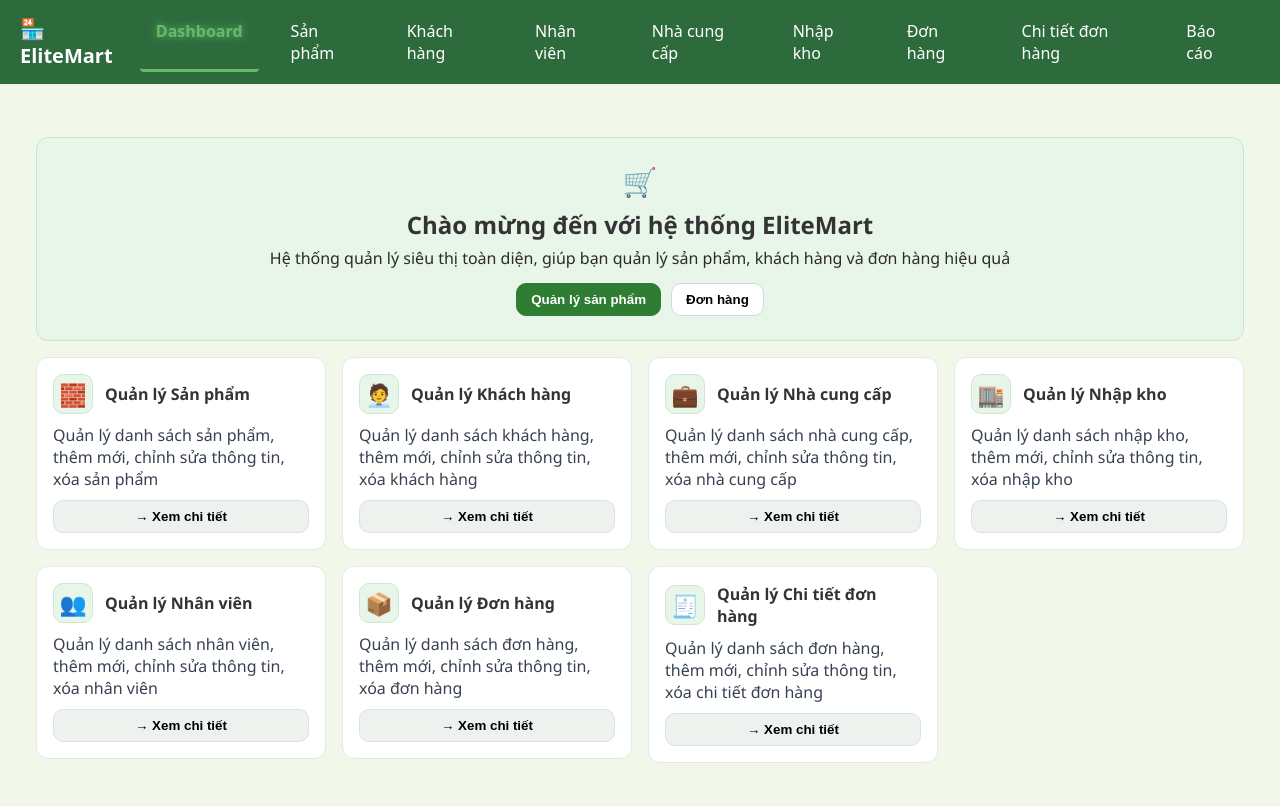
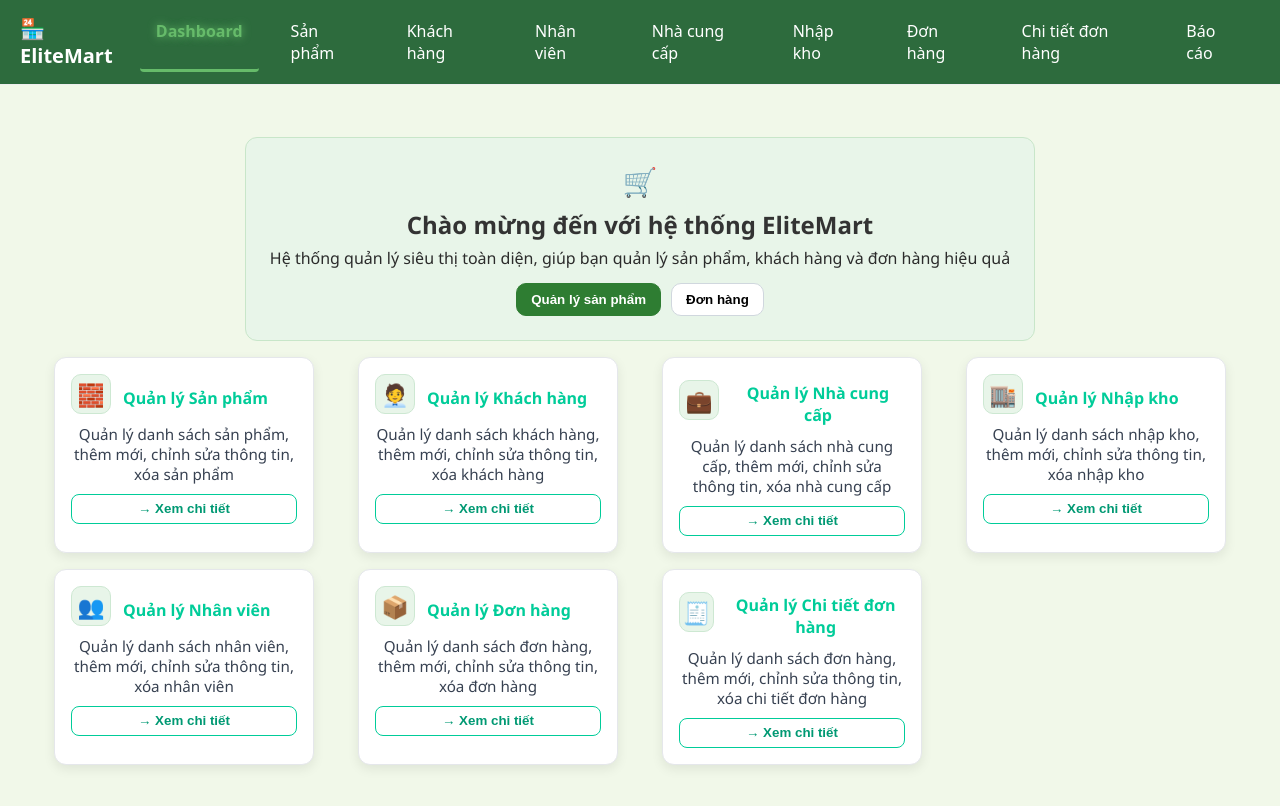
Before and after one commit to ChuManhCuong312/Supermarket_Management_System, a React (Vite) app in the folder frontend/: page /dashboard in a window 1280 px wide. Shown: the top 806 px of the page. Built offline with nearby package versions, Linux system fonts and the light colour scheme.

Commit message:
Chỉnh sửa css Dashboard để căn chỉnh các cards và nâng cấp giao diện

```diff
--- a/frontend/src/styles/Dashboard.css
+++ b/frontend/src/styles/Dashboard.css
@@ -1,32 +1,92 @@
+/* ======= DASHBOARD PAGE ======= */
 .page {
   padding: 2rem;
+  display: flex;
+  flex-direction: column;
+  align-items: center;
+  background-color: #f8f9fa;
 }
 
-/* Căn đều 7 cards, tự giãn linh hoạt */
+/* ======= CARD GRID ======= */
 .card-grid {
   display: grid;
-  grid-template-columns: repeat(auto-fit, minmax(250px, 1fr));
-  justify-items: center; /* căn giữa từng card trong cột */
-  align-items: stretch;  /* chiều cao đồng đều */
-  gap: 1.5rem;
+  grid-template-columns: repeat(auto-fill, minmax(260px, 1fr));
+  gap: 2rem;
+  justify-content: center; /* Căn giữa toàn bộ grid */
+  align-content: start;
   margin-top: 2rem;
+  width: 100%;
+  max-width: 1200px;
+  box-sizing: border-box;
 }
 
-/* Card container — nếu cần căn chỉnh kích thước đồng đều */
+/* Căn giữa từng card trong cột */
 .card-grid > div {
-  width: 100%;
-  max-width: 300px;
+  display: flex;
+  justify-content: center;
 }
 
-/* Responsive tối ưu hơn */
+/* ======= RESPONSIVE ======= */
 @media (max-width: 1024px) {
   .card-grid {
-    grid-template-columns: repeat(auto-fit, minmax(220px, 1fr));
+    grid-template-columns: repeat(auto-fill, minmax(220px, 1fr));
+    gap: 1.5rem;
   }
 }
 
 @media (max-width: 600px) {
   .card-grid {
     grid-template-columns: 1fr;
+    gap: 1rem;
   }
 }
+
+/* ======= FEATURE CARD STYLE (đảm bảo đồng bộ) ======= */
+.feature-card {
+  background-color: #ffffff;
+  border-radius: 16px;
+  box-shadow: 0 4px 12px rgba(0, 0, 0, 0.08);
+  padding: 1.5rem;
+  text-align: center;
+  width: 100%;
+  max-width: 260px;
+  transition: all 0.25s ease;
+  cursor: pointer;
+}
+
+.feature-card:hover {
+  transform: translateY(-6px);
+  box-shadow: 0 6px 18px rgba(0, 0, 0, 0.12);
+}
+
+.feature-card-icon {
+  font-size: 2.2rem;
+}
+
+.feature-card-title {
+  font-size: 1.1rem;
+  font-weight: 600;
+  color: #00cc99;
+  margin-top: 0.5rem;
+}
+
+.feature-card-desc {
+  font-size: 0.95rem;
+  color: #555;
+  margin: 0.75rem 0 1rem 0;
+}
+
+.btn.btn-ghost {
+  background: transparent;
+  color: #009973;
+  border: 1px solid #00cc99;
+  border-radius: 8px;
+  padding: 0.4rem 1rem;
+  cursor: pointer;
+  transition: 0.2s ease;
+}
+
+.btn.btn-ghost:hover {
+  background: #00cc99;
+  color: white;
+}
```
